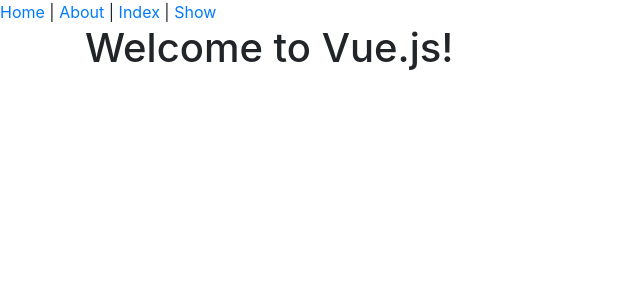
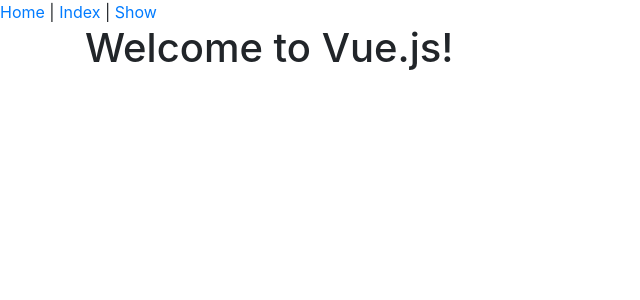
Before and after one commit to danimal-crossing/student-capstone-catalog, a Vue app: page / in a window 1280 px wide. Shown: the top 300 px of the page, without its empty margins (0-640 px from the left). Built offline with nearby package versions, Linux system fonts and the light colour scheme.

Commit message:
adds heroku link

```diff
--- a/src/App.vue
+++ b/src/App.vue
@@ -2,7 +2,6 @@
   <div id="app">
     <div id="nav">
       <router-link to="/">Home</router-link> |
-      <router-link to="/about">About</router-link> |
       <router-link to="/capstones">Index</router-link> |
       <router-link to="/capstones/:id">Show</router-link>
     </div>
--- a/src/main.js
+++ b/src/main.js
@@ -6,7 +6,7 @@
 import "bootstrap/dist/css/bootstrap.min.css";
 
 axios.defaults.baseURL =
-  process.env.NODE_ENV === "development" ? "http://localhost:3000" : "/";
+  process.env.NODE_ENV === "development" ? " https://salty-everglades-72150.herokuapp.com/" : "/";
 
 Vue.config.productionTip = false;
 
--- a/src/router/index.js
+++ b/src/router/index.js
@@ -12,14 +12,6 @@
     path: '/',
     name: 'Home',
     component: Home
-  },
-  {
-    path: '/about',
-    name: 'About',
-    // route level code-splitting
-    // this generates a separate chunk (about.[hash].js) for this route
-    // which is lazy-loaded when the route is visited.
-    component: () => import(/* webpackChunkName: "about" */ '../views/About.vue')
   },
   {
     path: '/capstones',
--- a/src/views/About.vue
+++ /dev/null
@@ -1,5 +0,0 @@
-<template>
-  <div class="about">
-    <h1>This is an about page</h1>
-  </div>
-</template>
--- a/src/views/CapstonesIndex.vue
+++ b/src/views/CapstonesIndex.vue
@@ -6,7 +6,7 @@
       <div class="row row-cols-3">
         <div v-for="capstone in capstones" class="col">
         <div class="card-deck" >
-          <div class="card">
+          <div class="card text-white bg-secondary mb-3 border-primary mb-3">
             <img v-bind:src="capstone.screenshot_url" class="card-img-top" alt="...">
             <div class="card-body">
               <h5 class="card-title">{{ capstone.name }}</h5>
@@ -19,12 +19,14 @@
       </div>
       </div>
     </div>
-
-
+     <button></button>
   </div>
 </template>
 
 <style>
+.class {
+  background-color: cornflowerblue;
+}
 img {
   height: 15em;
 }
@@ -33,19 +35,19 @@
 <script>
 import axios from "axios";
 export default {
-  data: function() {
+  data: function () {
     return {
       message: "Capstone Projects",
-      capstones: []
+      capstones: [],
     };
   },
-  created: function() {
-    axios.get("/api/capstones").then(response => {
+  created: function () {
+    axios.get("/api/capstones").then((response) => {
       console.log("All Capstones", response.data);
       this.capstones = response.data;
     });
     console.log("index");
   },
-  methods: {}
+  methods: {},
 };
 </script>
```
